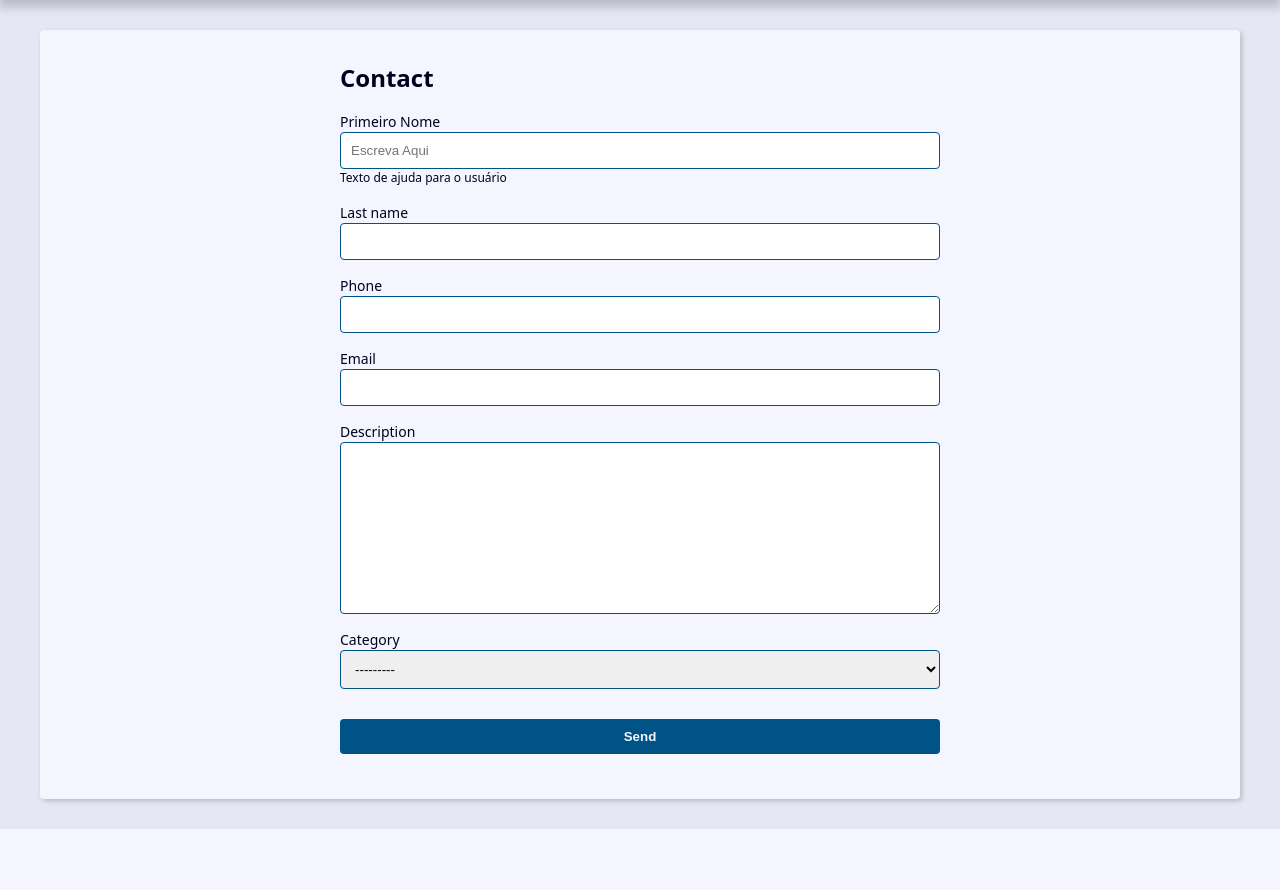
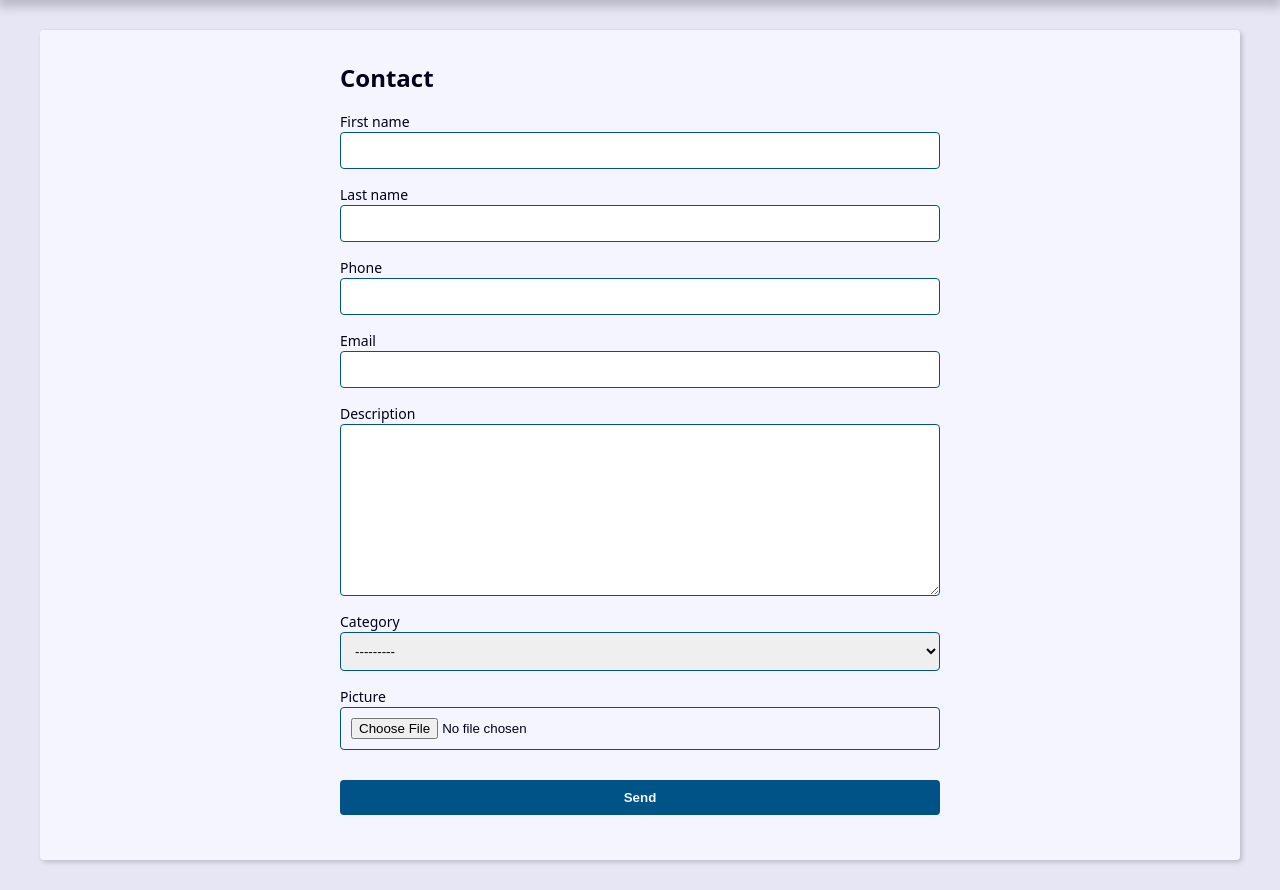
Before and after one commit to Reinaldo18Jr/projeto_django_agenda, a Django app: page /contact/create/ in a window 1280 px wide. Shown: the part 239-1129 px from the top of the page. Before the commit the page ends 1068 px from the top, so only its background shows below. Run offline with Django 5.2, Linux system fonts and the light colour scheme; data that the repository does not hold is empty.

Commit message:
usando ImageField no template e nos forms

```diff
--- a/contact/forms.py
+++ b/contact/forms.py
@@ -5,25 +5,20 @@ from . import models
 
 
 class ContactForm(forms.ModelForm):
-    first_name = forms.CharField(
-        widget=forms.TextInput(
+    picture = forms.ImageField(
+        widget=forms.FileInput(
             attrs={
-                'class': 'classe-a',
-                'placeholder': 'Escreva Aqui',
+                'accept': 'image/*',
             }
-        ),
-        label='Primeiro Nome',
-        help_text='Texto de ajuda para o usuário',
+        )
     )
-
-    def __init__(self, *args, **kwargs):
-        super().__init__(*args, **kwargs)
 
     class Meta:
         model = models.Contact
         fields = (
             'first_name', 'last_name', 'phone',
             'email', 'description', 'category',
+            'picture',
         )
 
     def clean(self):
--- a/contact/templates/contact/contact.html
+++ b/contact/templates/contact/contact.html
@@ -11,6 +11,12 @@
         <p><b>Created Date:</b> {{ contact.created_date }}</p>
         <p><b>Description:</b> {{ contact.description }}</p>
         <p><b>Category:</b> {{ contact.category.name }}</p>
+
+        {% if contact.picture %}
+            <p>
+                <img src="{{ contact.picture.url }}" alt="{{ contact.first_name }}{{ contact.last_name }}">
+            </p>
+        {% endif %}
 
         <div class="contact-links">
             <a class="btn btn-link" href="{% url "contact:update" contact.id %}">Update</a>
--- a/contact/templates/contact/create.html
+++ b/contact/templates/contact/create.html
@@ -25,6 +25,12 @@
                     <p class="help-text">{{ field.help_text }}</p>
                 {% endif %}
             </div>
+
+                {% if field.name == 'picture' and field.value.url %}
+                    <div class="form-group">
+                        <img src="{{ field.value.url }}" alt="">
+                    </div>
+                {% endif %}
             {% endfor %}
         </div>
 
--- a/contact/views/contact_forms.py
+++ b/contact/views/contact_forms.py
@@ -9,7 +9,7 @@ def create(request):
     form_action = reverse('contact:create')
 
     if request.method == 'POST':
-        form = ContactForm(request.POST)
+        form = ContactForm(request.POST, request.FILES)
 
         context = {
             'form': form,
@@ -42,7 +42,7 @@ def update(request, contact_id):
     form_action = reverse('contact:update', args=(contact_id,))
 
     if request.method == 'POST':
-        form = ContactForm(request.POST, instance=contact)
+        form = ContactForm(request.POST, request.FILES, instance=contact)
 
         context = {
             'form': form,
```
